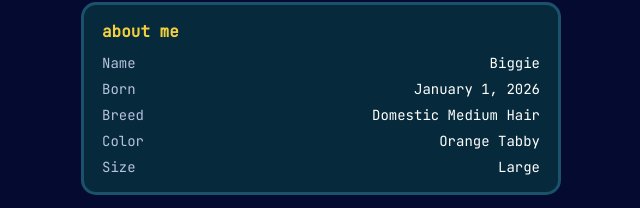
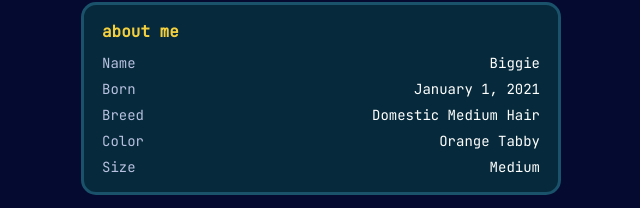
Before and after one commit to cruzdariel/cruzdariel.github.io, a plain HTML site: page biggie.html in a window 1280 px wide. Shown: the part 724-932 px from the top of the page, 319-959 px from the left. Drawn offline with Linux system fonts and the light colour scheme.

Commit message:
Update Biggie's size and birth date
Co-Authored-By: Claude Opus 5.5 <noreply@anthropic.com>

```diff
--- a/biggie.html
+++ b/biggie.html
@@ -139,10 +139,10 @@
             <h2>about me</h2>
             <dl>
                 <dt>Name</dt><dd>Biggie</dd>
-                <dt>Born</dt><dd>January 1, 2026</dd>
+                <dt>Born</dt><dd>January 1, 2021</dd>
                 <dt>Breed</dt><dd>Domestic Medium Hair</dd>
                 <dt>Color</dt><dd>Orange Tabby</dd>
-                <dt>Size</dt><dd>Large</dd>
+                <dt>Size</dt><dd>Medium</dd>
             </dl>
         </section>
 
```
